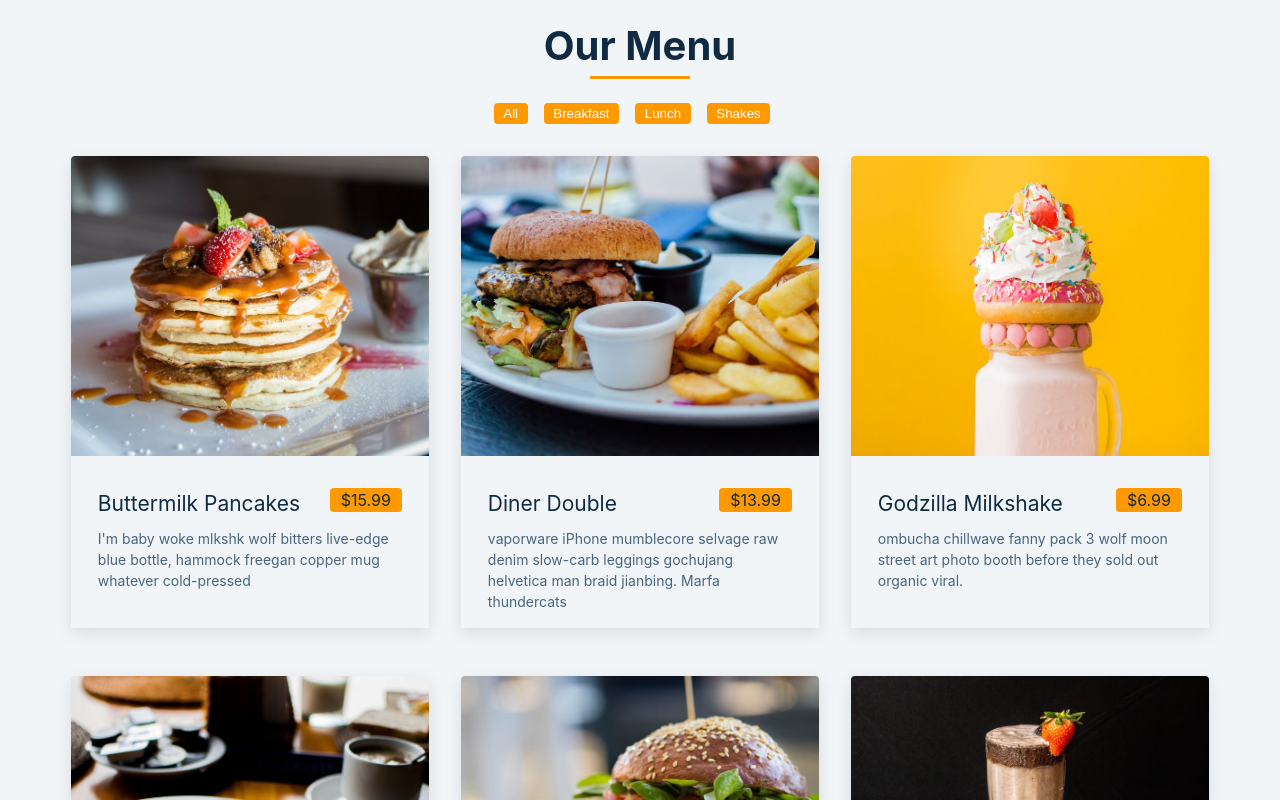
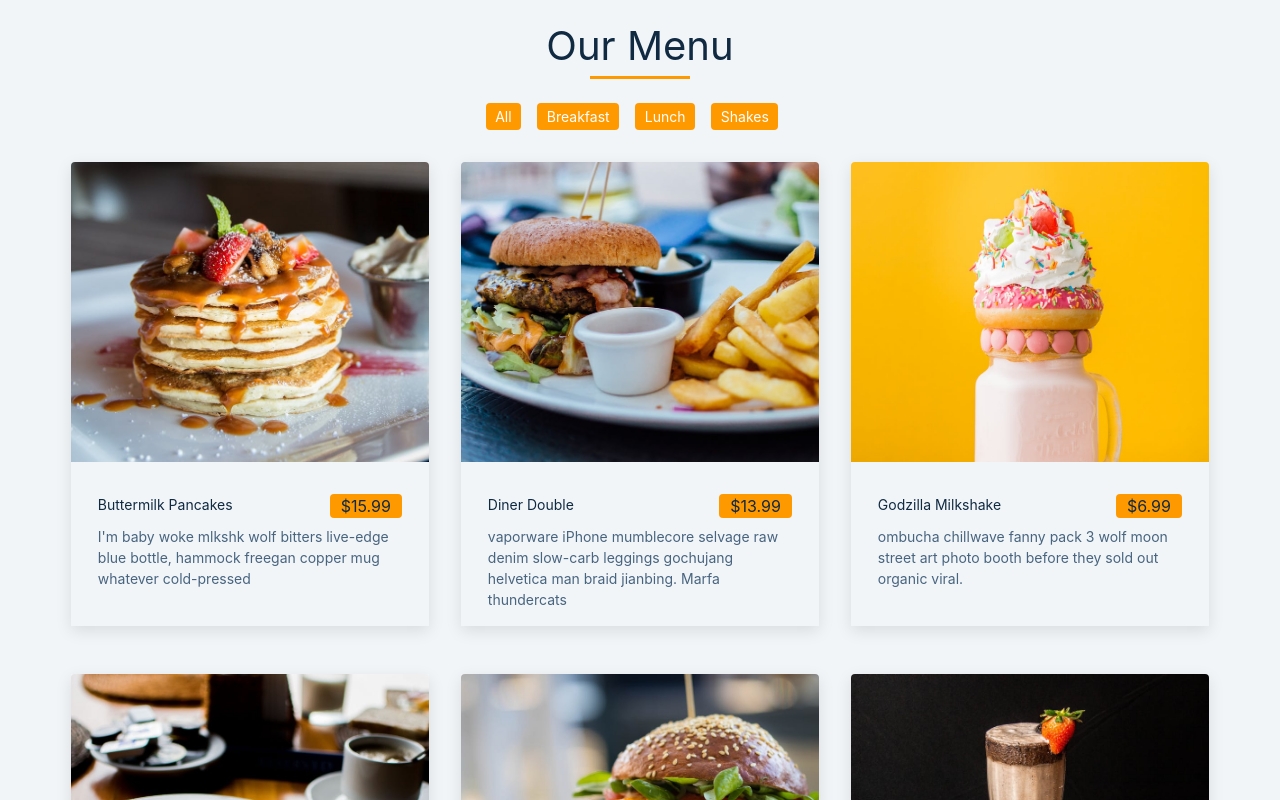
Before and after one commit to JCLthatlittlerat/menu-of-olyad-app, a React (Create React App) app: page / in a window 1280 px wide. Shown: the top 800 px of the page. Built offline with nearby package versions, Linux system fonts and the light colour scheme.

Commit message:
config: tailwind is configured and added to the project, react-icons is also added to the project

```diff
--- a/package.json
+++ b/package.json
@@ -9,6 +9,7 @@
     "@testing-library/user-event": "^13.5.0",
     "react": "^19.1.0",
     "react-dom": "^19.1.0",
+    "react-icons": "^5.6.0",
     "react-scripts": "5.0.1",
     "web-vitals": "^2.1.4"
   },
@@ -35,5 +36,10 @@
       "last 1 firefox version",
       "last 1 safari version"
     ]
+  },
+  "devDependencies": {
+    "autoprefixer": "^10.5.0",
+    "postcss": "^8.5.15",
+    "tailwindcss": "^3.4.19"
   }
 }
--- /dev/null
+++ b/postcss.config.js
@@ -0,0 +1,6 @@
+module.exports = {
+    plugins: {
+        tailwindcss: {},
+        autoprefixer: {},
+    },
+}
--- /dev/null
+++ b/tailwind.config.js
@@ -0,0 +1,10 @@
+/** @type {import('tailwindcss').Config} */
+module.exports = {
+  content: [
+    "./src/**/*.{js,jsx,ts,tsx}",
+  ],
+  theme: {
+    extend: {},
+  },
+  plugins: [],
+}
```
Also changed, not shown: src/index.css (+10 -8 lines), 1 other file (tests, documents, lock files or other folders).
